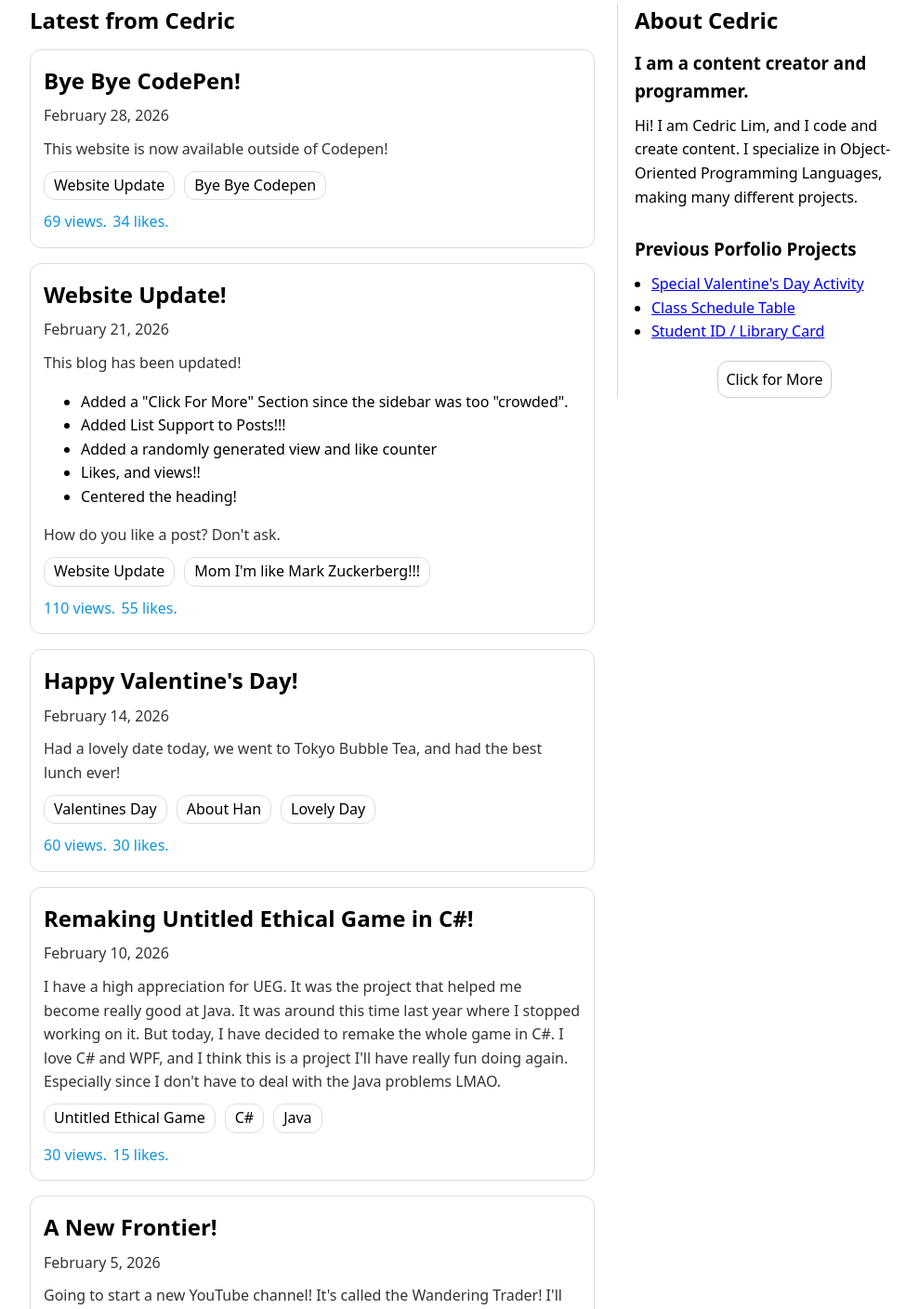
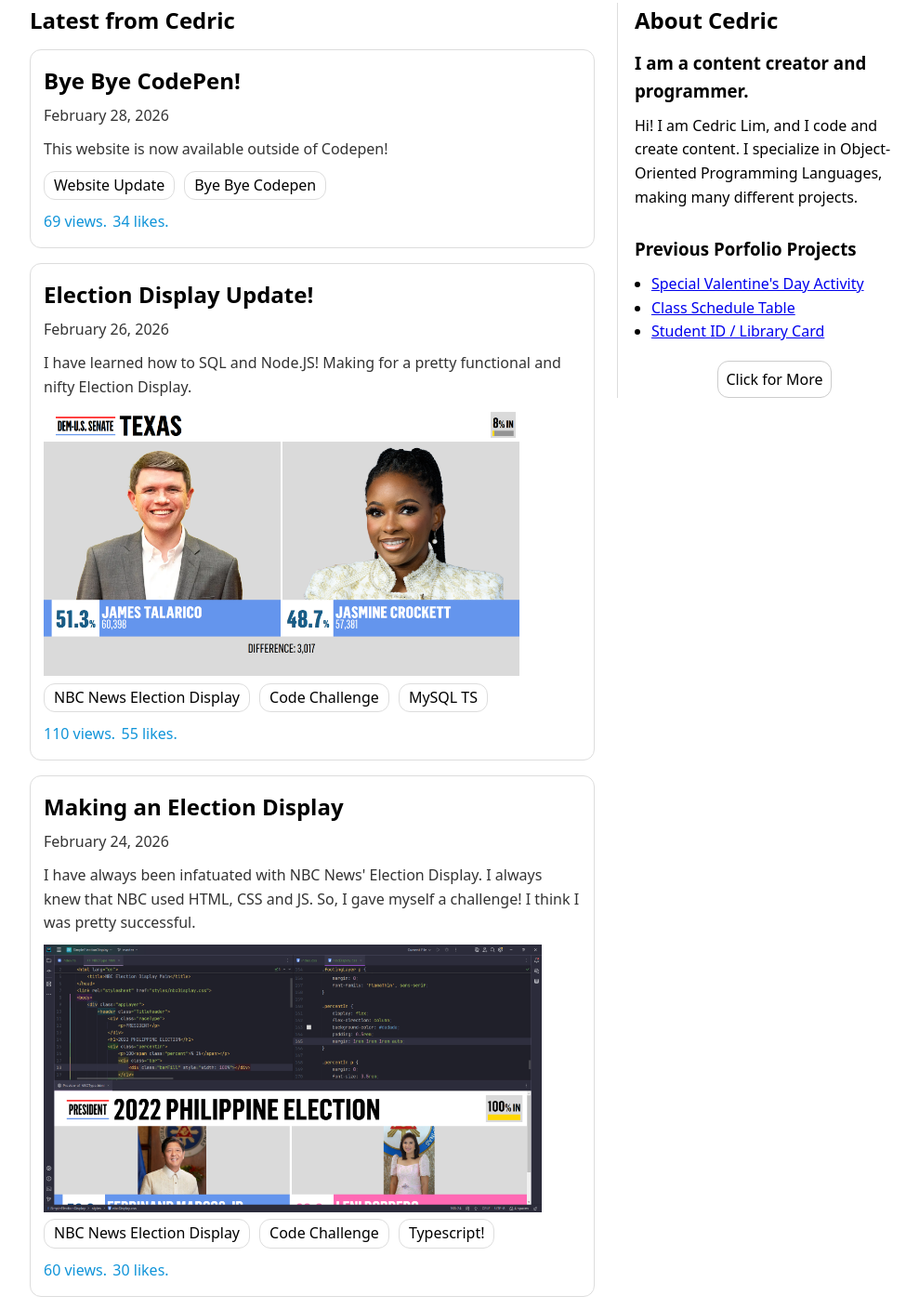
Before and after one commit to ctLim1214/Cedric-s-Blog-and-Porfolio, a website: page index.html in a window 1280 px wide. Shown: the part 159-1567 px from the top of the page at 93% size, without its empty margins (132-1121 px from the left). Drawn offline with Linux system fonts and the light colour scheme.

Commit message:
added posts

```diff
--- a/index.css
+++ b/index.css
@@ -6,6 +6,10 @@ body {
     font-family: system-ui, -apple-system;
     line-height: 1.6;
     margin: 0;
+}
+
+.post-image {
+    height: 18rem;
 }
 
 .bg {
--- a/index.html
+++ b/index.html
@@ -30,7 +30,7 @@
                         <header>
                             <h2 class="post-title">Bye Bye CodePen!</h2>
                             <p class="post-data">
-                                <time datetime="2026-02-21">February 28, 2026</time>
+                                <time datetime="2026-02-28">February 28, 2026</time>
                             </p>
                         </header>
                         <p>This website is now available outside of Codepen!</p>
@@ -42,7 +42,45 @@
                             <span class="views">? likes</span>
                             <span class="views">? views</span>
                         </footer>
-                    </article> <article class="post">
+                    </article>
+                    <article class="post">
+                        <header>
+                            <h2 class="post-title">Election Display Update!</h2>
+                            <p class="post-data">
+                                <time datetime="2026-02-26">February 26, 2026</time>
+                            </p>
+                        </header>
+                        <p>I have learned how to SQL and Node.JS! Making for a pretty functional and nifty Election Display.</p>
+                        <img src="public/images/Crockett-Talarico.png" class="post-image" alt="election_display">
+                        <section class="post-footer">
+                            <span class="chip">NBC News Election Display</span>
+                            <span class="chip">Code Challenge</span>
+                            <span class="chip">MySQL TS</span>
+                        </section>
+                        <footer class="likes-section">
+                            <span class="views">? likes</span>
+                            <span class="views">? views</span>
+                        </footer>
+                    </article><article class="post">
+                        <header>
+                            <h2 class="post-title">Making an Election Display</h2>
+                            <p class="post-data">
+                                <time datetime="2026-02-24">February 24, 2026</time>
+                            </p>
+                        </header>
+                        <p>I have always been infatuated with NBC News' Election Display. I always knew that NBC used HTML, CSS and JS. So, I gave myself a challenge! I think I was pretty successful.</p>
+                        <img src="public/images/ElectionApp.png" class="post-image" alt="election_display">
+                        <section class="post-footer">
+                            <span class="chip">NBC News Election Display</span>
+                            <span class="chip">Code Challenge</span>
+                            <span class="chip">Typescript!</span>
+                        </section>
+                        <footer class="likes-section">
+                            <span class="views">? likes</span>
+                            <span class="views">? views</span>
+                        </footer>
+                    </article>
+                    <article class="post">
                         <header>
                             <h2 class="post-title">Website Update!</h2>
                             <p class="post-data">
@@ -74,7 +112,10 @@
                                 <time datetime="2026-02-14">February 14, 2026</time>
                             </p>
                         </header>
-                        <p>Had a lovely date today, we went to Tokyo Bubble Tea, and had the best lunch ever!</p>
+                        <p>Had a lovely date today, we went to Tokyo Bubble Tea, and had the best lunch ever!
+                        For my lovely girlfriend, I decided to program her a card. Which you can see here!
+                        </p>
+                        <a href="https://codepen.io/ViperousRogue67/pen/yyJwxrQ" target="_blank">Special Valentine's Day Activity</a>
                         <section class="post-footer">
                             <span class="chip">Valentines Day</span>
                             <span class="chip">About Han</span>
@@ -85,6 +126,7 @@
                             <span class="views">13 views</span>
                         </footer>
                     </article>
+
 
                     <article class="post">
                         <header>
```
Also changed, not shown: public/images/Crockett-Talarico.png (added), public/images/ElectionApp.png (added).
